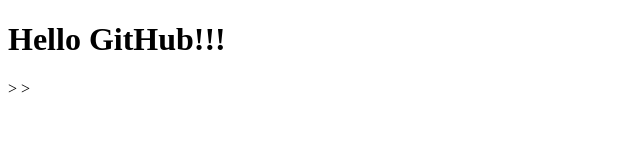
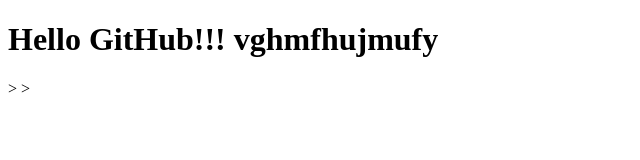
Before and after one commit to in19farkt/resume, a plain HTML site: page index.html in a window 1280 px wide. Shown: the whole page, without its empty margins (0-640 px from the left). Drawn offline with Linux system fonts and the light colour scheme.

Commit message:
Test GitShell

```diff
--- a/index.html
+++ b/index.html
@@ -4,6 +4,6 @@
 	<title></title>
 </head>
 <body>
-<h1>Hello GitHub!!!</h1>>
+<h1>Hello GitHub!!! vghmfhujmufy</h1>>
 </body>
 </html>>
```
